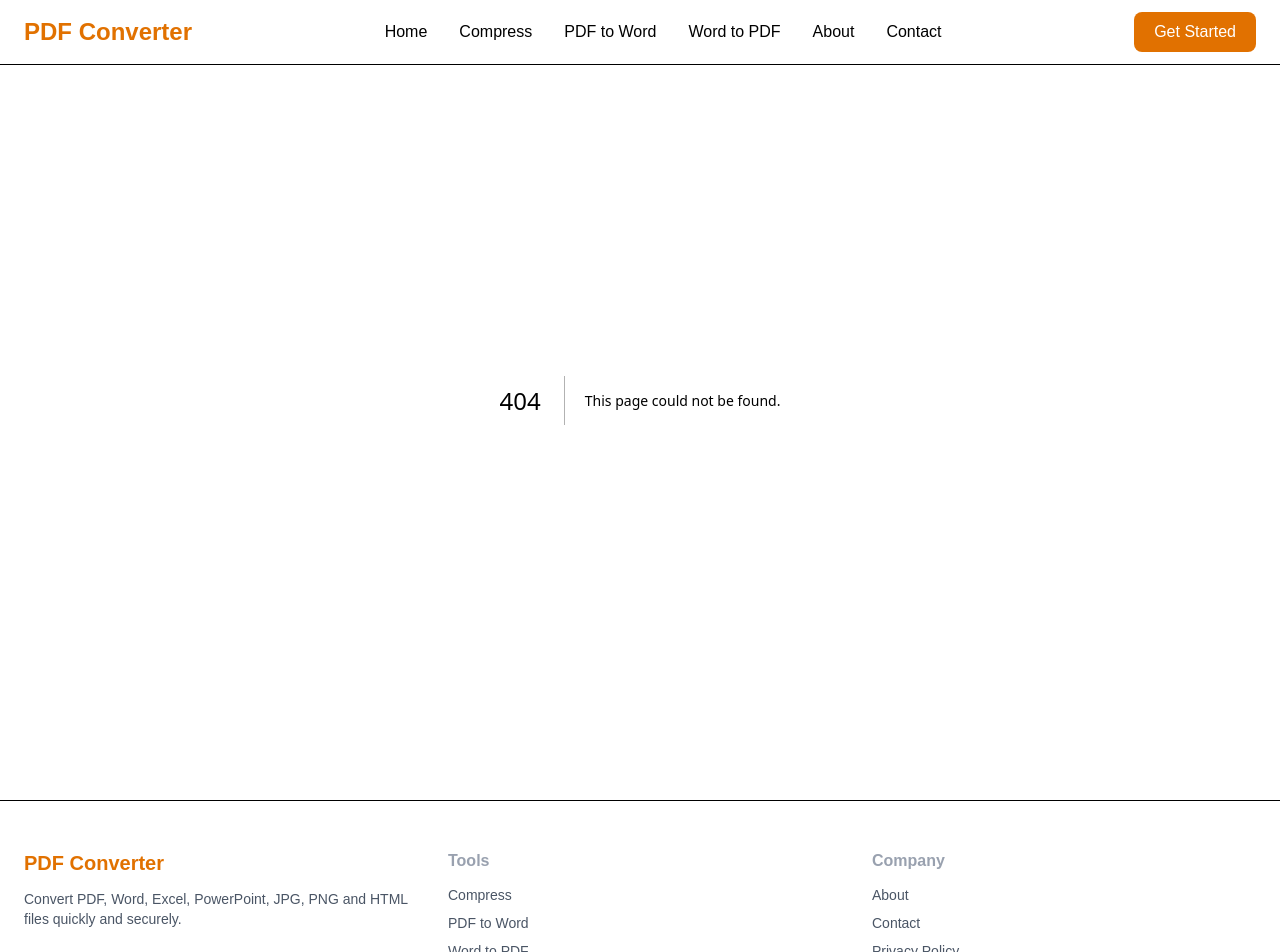
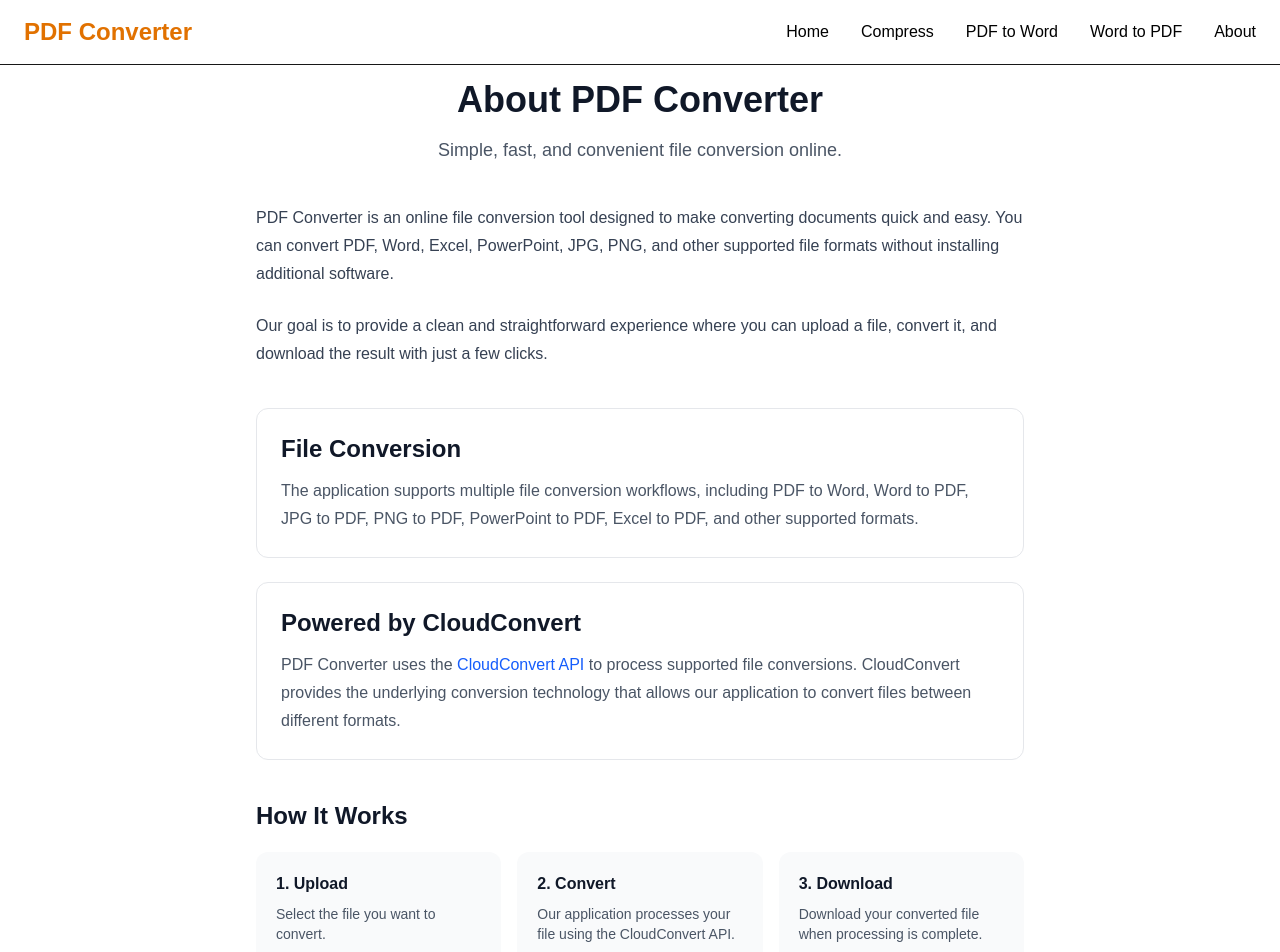
Before and after one commit to tusharsinha08/pdf-converter, a Next.js app: page /about in a window 1280 px wide. Before the commit this address had no page. Shown: the top 952 px of the page. Built offline with nearby package versions, Linux system fonts and the light colour scheme.

Commit message:
Remove Contact link from Navbar and add About page with detailed information about PDF Converter

```diff
--- /dev/null
+++ b/src/app/about/page.tsx
@@ -0,0 +1,122 @@
+import Link from "next/link";
+
+export default function AboutPage() {
+    return (
+        <main className="min-h-screen bg-white px-6 py-16">
+            <div className="mx-auto max-w-3xl">
+                {/* Header */}
+                <div className="mb-10 pt-4 text-center">
+                    <h1 className="text-4xl font-bold text-gray-900">
+                        About PDF Converter
+                    </h1>
+
+                    <p className="mt-4 text-lg text-gray-600">
+                        Simple, fast, and convenient file conversion online.
+                    </p>
+                </div>
+
+                {/* About */}
+                <section className="space-y-6">
+                    <p className="text-gray-700 leading-7">
+                        PDF Converter is an online file conversion tool designed
+                        to make converting documents quick and easy. You can
+                        convert PDF, Word, Excel, PowerPoint, JPG, PNG, and other
+                        supported file formats without installing additional
+                        software.
+                    </p>
+
+                    <p className="text-gray-700 leading-7">
+                        Our goal is to provide a clean and straightforward
+                        experience where you can upload a file, convert it, and
+                        download the result with just a few clicks.
+                    </p>
+                </section>
+
+                {/* Conversion */}
+                <section className="mt-10 rounded-xl border border-gray-200 p-6">
+                    <h2 className="text-2xl font-semibold text-gray-900">
+                        File Conversion
+                    </h2>
+
+                    <p className="mt-3 text-gray-600 leading-7">
+                        The application supports multiple file conversion
+                        workflows, including PDF to Word, Word to PDF, JPG to
+                        PDF, PNG to PDF, PowerPoint to PDF, Excel to PDF, and
+                        other supported formats.
+                    </p>
+                </section>
+
+                {/* CloudConvert */}
+                <section className="mt-6 rounded-xl border border-gray-200 p-6">
+                    <h2 className="text-2xl font-semibold text-gray-900">
+                        Powered by CloudConvert
+                    </h2>
+
+                    <p className="mt-3 text-gray-600 leading-7">
+                        PDF Converter uses the{" "}
+                        <a
+                            href="https://cloudconvert.com/"
+                            target="_blank"
+                            rel="noopener noreferrer"
+                            className="font-medium text-blue-600 hover:underline"
+                        >
+                            CloudConvert API
+                        </a>{" "}
+                        to process supported file conversions. CloudConvert
+                        provides the underlying conversion technology that
+                        allows our application to convert files between
+                        different formats.
+                    </p>
+                </section>
+
+                {/* How it works */}
+                <section className="mt-10">
+                    <h2 className="text-2xl font-semibold text-gray-900">
+                        How It Works
+                    </h2>
+
+                    <div className="mt-5 grid gap-4 sm:grid-cols-3">
+                        <div className="rounded-xl bg-gray-50 p-5">
+                            <h3 className="font-semibold text-gray-900">
+                                1. Upload
+                            </h3>
+                            <p className="mt-2 text-sm text-gray-600">
+                                Select the file you want to convert.
+                            </p>
+                        </div>
+
+                        <div className="rounded-xl bg-gray-50 p-5">
+                            <h3 className="font-semibold text-gray-900">
+                                2. Convert
+                            </h3>
+                            <p className="mt-2 text-sm text-gray-600">
+                                Our application processes your file using the
+                                CloudConvert API.
+                            </p>
+                        </div>
+
+                        <div className="rounded-xl bg-gray-50 p-5">
+                            <h3 className="font-semibold text-gray-900">
+                                3. Download
+                            </h3>
+                            <p className="mt-2 text-sm text-gray-600">
+                                Download your converted file when processing is
+                                complete.
+                            </p>
+                        </div>
+                    </div>
+                </section>
+
+                {/* CTA */}
+                <div className="mt-12 text-center">
+                    <Link
+                        href="/"
+                        className="inline-flex rounded-lg bg-black px-6 py-3 font-medium text-white transition hover:bg-gray-800"
+                    >
+                        Start Converting
+                    </Link>
+                </div>
+            </div>
+        </main>
+    );
+}
--- a/src/components/Navbar.tsx
+++ b/src/components/Navbar.tsx
@@ -28,15 +28,7 @@ export default function Navbar() {
                     <Link href="/about" className="hover:text-amber-600">
                         About
                     </Link>
-
-                    <Link href="/contact" className="hover:text-amber-600">
-                        Contact
-                    </Link>
                 </nav>
-
-                <button className="rounded-lg bg-amber-600 px-5 py-2 text-white hover:bg-amber-700">
-                    Get Started
-                </button>
             </div>
         </header>
     );
```
